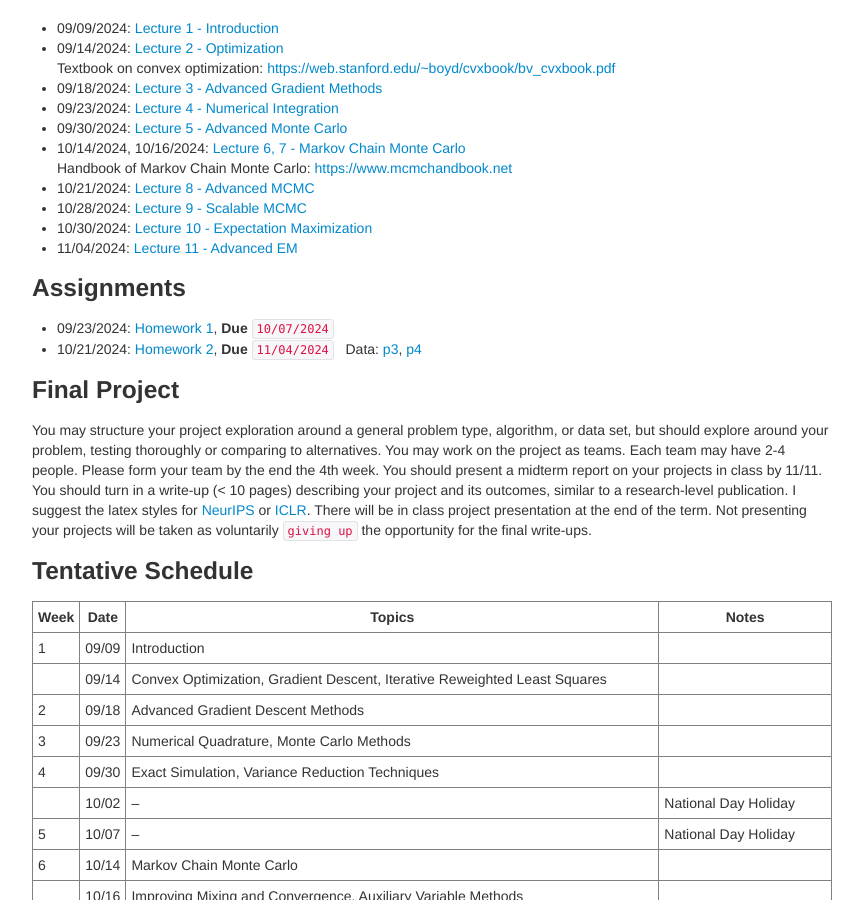
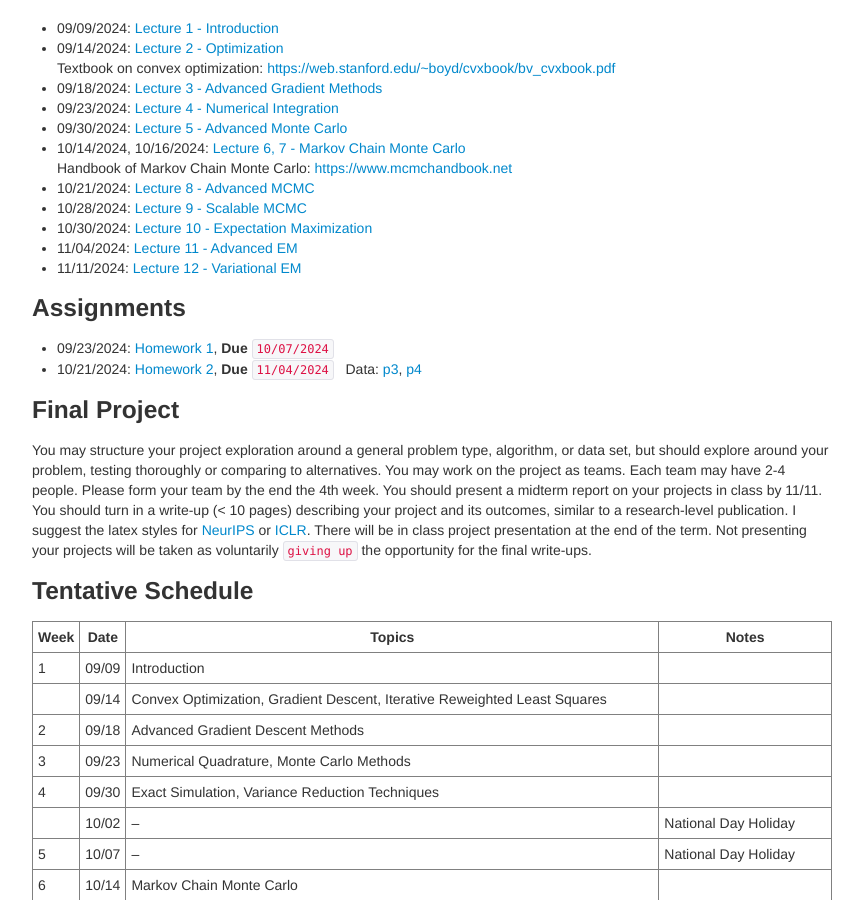
Before and after one commit to zcrabbit/zcrabbit.github.io, a Jekyll site: the page built from courses/smcm-f24.md, in a window 1280 px wide and 900 px high, scrolled down 1125 px. Shown: the whole window, without its empty margins (208-1071 px from the left). Built offline with Jekyll 4.4.1, drawn with Linux system fonts in a browser that asks for light colours.

Commit message:
lecture 12 out

```diff
--- a/courses/smcm-f24.md
+++ b/courses/smcm-f24.md
@@ -49,6 +49,7 @@ We will use python during the course. A good Python tutorial is available at <ht
 - 10/28/2024: [Lecture 9 - Scalable MCMC]({{sites.baseurl}}/static/slides/smcm_fall24/lec09.pdf)
 - 10/30/2024: [Lecture 10 - Expectation Maximization]({{sites.baseurl}}/static/slides/smcm_fall24/lec10.pdf)
 - 11/04/2024: [Lecture 11 - Advanced EM]({{sites.baseurl}}/static/slides/smcm_fall24/lec11.pdf)
+- 11/11/2024: [Lecture 12 - Variational EM]({{sites.baseurl}}/static/slides/smcm_fall24/lec12.pdf)
 
 ### Assignments
 - 09/23/2024: [Homework 1]({{sites.baseurl}}/static/slides/smcm_fall24/hw01.pdf), **Due** `10/07/2024`
```
Also changed, not shown: 3 other files.
